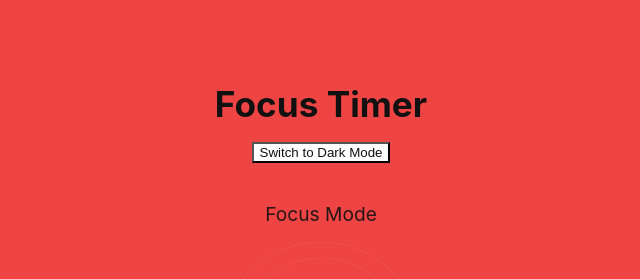
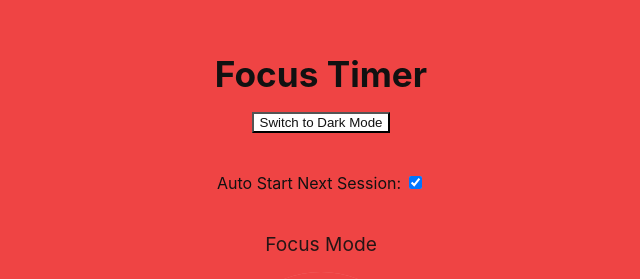
Before and after one commit to codewithmosh6/pomodoro-focus-timer, a React (Create React App) app in the folder focus-timer/: page / in a window 1280 px wide. Shown: the part 130-409 px from the top of the page, without its empty margins (319-959 px from the left). Built offline with nearby package versions, Linux system fonts and the light colour scheme.

Commit message:
commit for Auto-Switch Between Focus and Break modes

```diff
--- a/focus-timer/src/App.js
+++ b/focus-timer/src/App.js
@@ -2,15 +2,16 @@ import React, { useState, useEffect } from "react";
 import "./App.css";
 import TimerWithProgress from "./components/TimerWithProgress";
 import Stats from "./components/Stats";
+import Settings from "./components/Settings";
 import useNotificationSound from "./hooks/useNotificationSound";
 import { useTheme } from "./hooks/useTheme";
 
 function App() {
-  // Timer durations (in minutes)
+  // Timer durations (minutes)
   const focusDuration = 25;
   const breakDuration = 5;
 
-  // Theme state
+  // Theme
   const [theme, toggleTheme] = useTheme();
 
   // Timer state
@@ -18,18 +19,23 @@ function App() {
   const [timeLeft, setTimeLeft] = useState(focusDuration * 60);
   const [isRunning, setIsRunning] = useState(false);
 
+  // Auto-start toggle
+  const [autoStart, setAutoStart] = useState(
+    JSON.parse(localStorage.getItem("autoStart")) ?? true
+  );
+
   // Notification sound
   const playSound = useNotificationSound();
 
   // Increment completed focus session
   const incrementSession = () => {
-    const today = new Date().toISOString().slice(0, 10); // yyyy-mm-dd
+    const today = new Date().toISOString().slice(0, 10);
     const data = JSON.parse(localStorage.getItem("sessions")) || {};
     data[today] = (data[today] || 0) + 1;
     localStorage.setItem("sessions", JSON.stringify(data));
   };
 
-  // Timer countdown effect
+  // Timer countdown effect with auto-switch
   useEffect(() => {
     let timer;
     if (isRunning && timeLeft > 0) {
@@ -41,10 +47,15 @@ function App() {
       // Increment session if focus session completed
       if (isFocusMode) incrementSession();
 
-      // Switch mode automatically
+      // Display mode switch message
+      alert(isFocusMode ? "Break Time! 🎉" : "Focus Time! 💪");
+
+      // Switch mode
       setIsFocusMode((prev) => !prev);
       setTimeLeft(isFocusMode ? breakDuration * 60 : focusDuration * 60);
-      setIsRunning(false); // stop timer after switching
+
+      // Auto-start next session if enabled
+      setIsRunning(autoStart);
     }
 
     return () => clearInterval(timer);
@@ -55,6 +66,7 @@ function App() {
     focusDuration,
     breakDuration,
     playSound,
+    autoStart,
   ]);
 
   // Control handlers
@@ -80,9 +92,12 @@ function App() {
         </button>
       </div>
 
+      {/* Settings */}
+      <Settings autoStart={autoStart} setAutoStart={setAutoStart} />
+
       <p className="mode">{isFocusMode ? "Focus Mode" : "Break Mode"}</p>
 
-      {/* Timer with Circular Progress Bar */}
+      {/* Timer */}
       <TimerWithProgress
         timeLeft={timeLeft}
         totalTime={isFocusMode ? focusDuration * 60 : breakDuration * 60}
@@ -96,7 +111,7 @@ function App() {
         <button onClick={switchMode}>Switch Mode</button>
       </div>
 
-      {/* Daily Statistics */}
+      {/* Daily Stats */}
       <Stats />
     </div>
   );
--- /dev/null
+++ b/focus-timer/src/components/Settings.js
@@ -0,0 +1,22 @@
+import React from "react";
+
+const Settings = ({ autoStart, setAutoStart }) => {
+  return (
+    <div style={{ margin: "20px 0" }}>
+      <label>
+        Auto Start Next Session:
+        <input
+          type="checkbox"
+          checked={autoStart}
+          onChange={(e) => {
+            setAutoStart(e.target.checked);
+            localStorage.setItem("autoStart", JSON.stringify(e.target.checked));
+          }}
+          style={{ marginLeft: "8px" }}
+        />
+      </label>
+    </div>
+  );
+};
+
+export default Settings;
```
